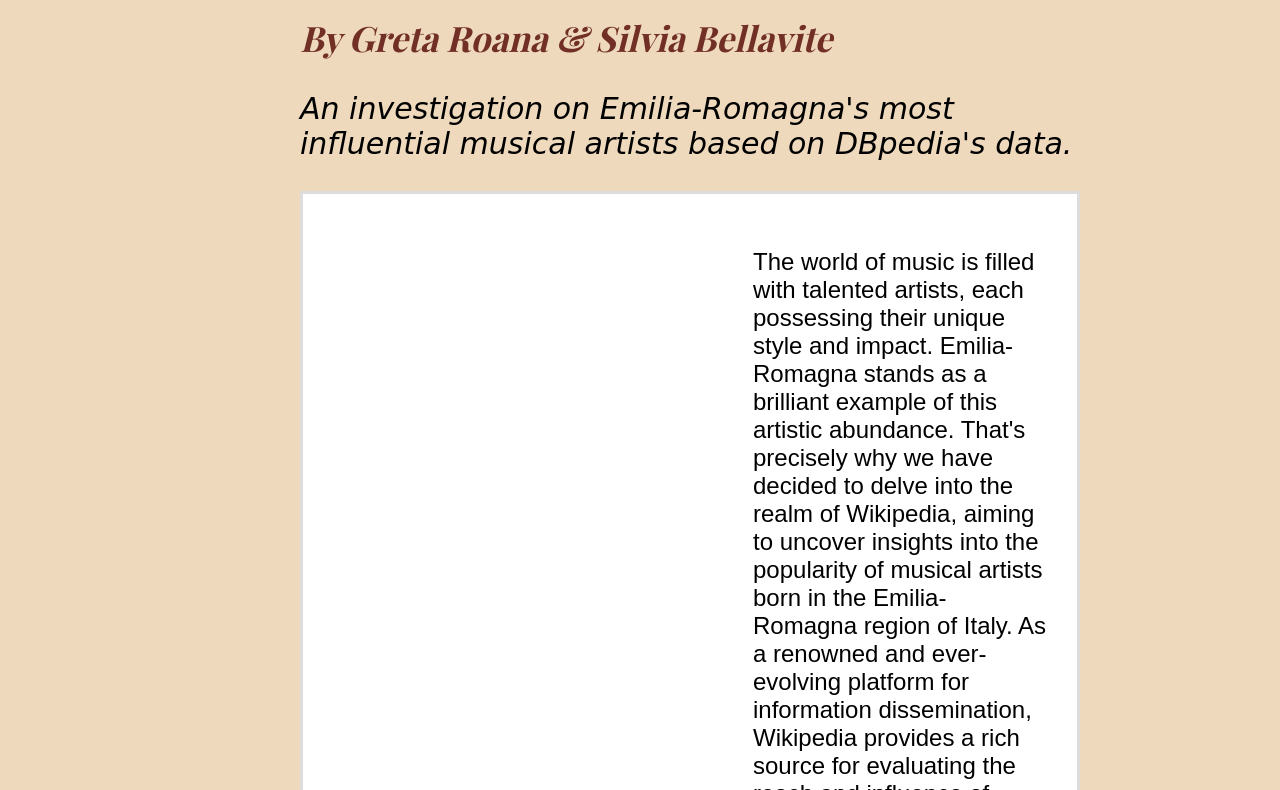
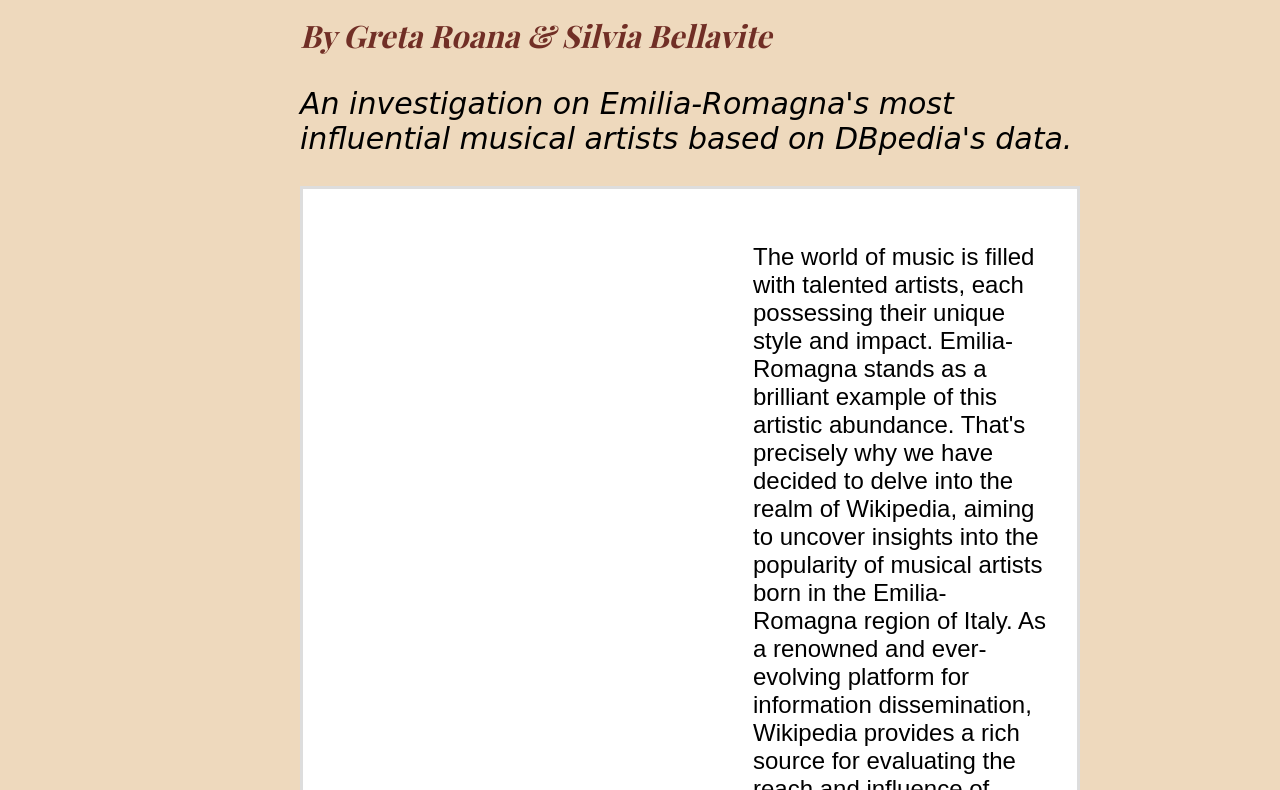
Before and after one commit to uniboITS/First-story, a plain HTML site: page index.html in a window 1280 px wide. Shown: the part 124-914 px from the top of the page. Drawn offline with nearby package versions, Linux system fonts and the light colour scheme.

Commit message:
Update index.html

```diff
--- a/index.html
+++ b/index.html
@@ -87,7 +87,7 @@ footer {
    h2 {
     color: #712f26;
     font-family: 'Playfair Display', serif;
-    font-size: 35px;
+    font-size: 31px;
     margin-top: 10px;
     margin-left: 300px;
     margin-right: 200px;
```
